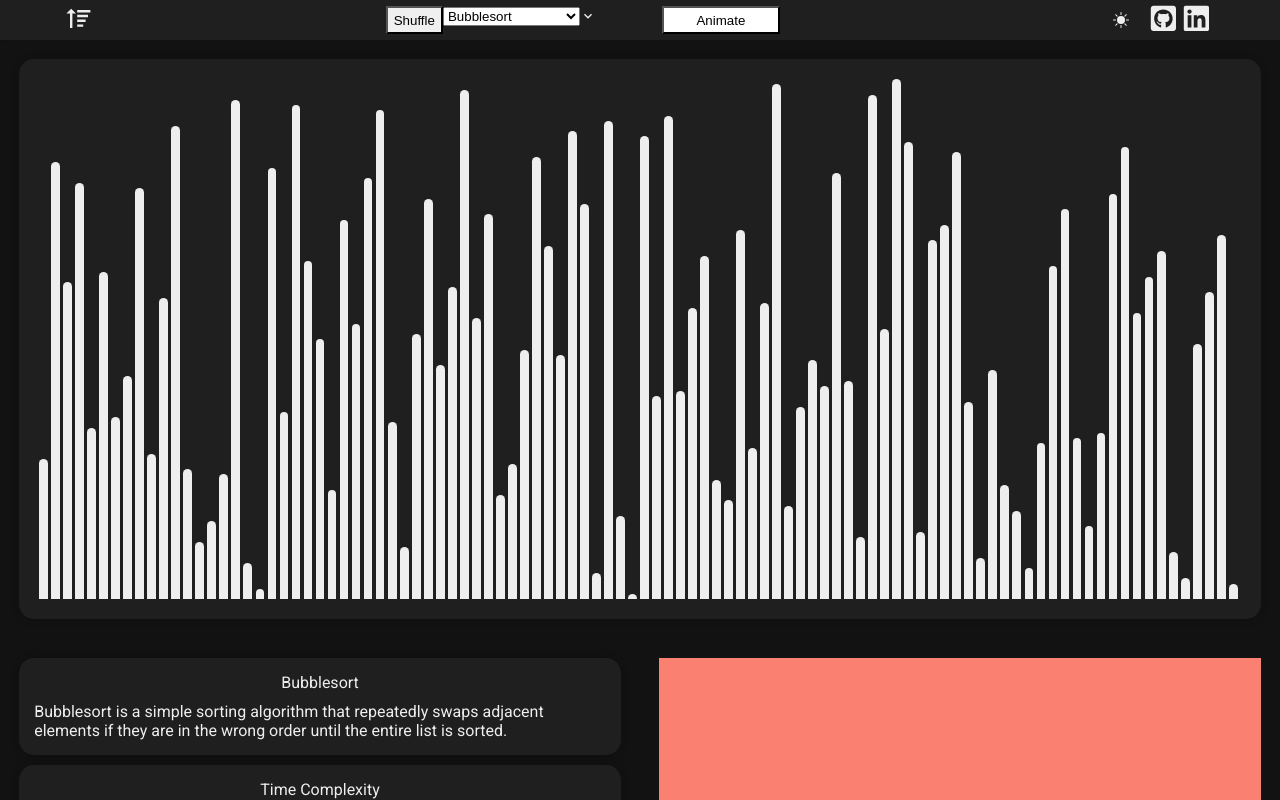
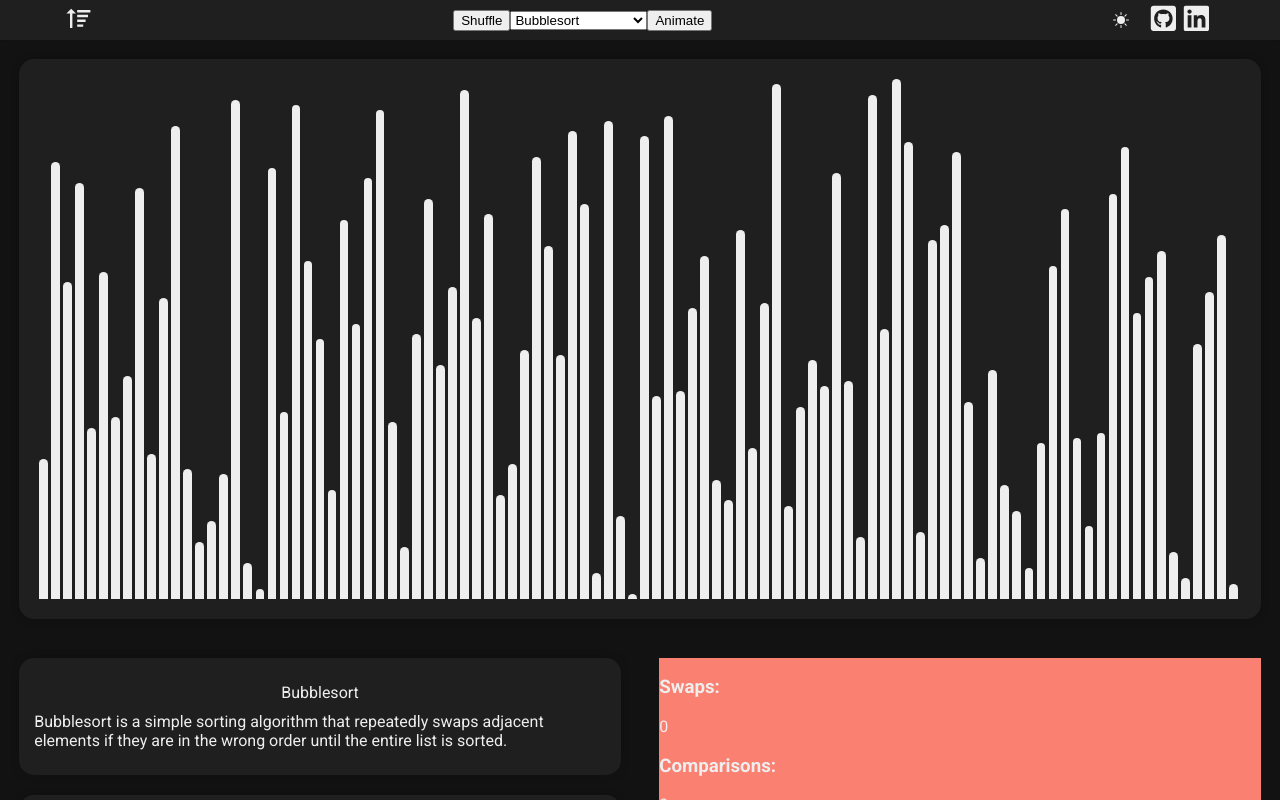
Before and after one commit to patricktrp/sorting-algorithm-visualizer, a React (Vite) app: page / in a window 1280 px wide. Shown: the top 800 px of the page. Built offline with nearby package versions, Linux system fonts and the light colour scheme.

Commit message:
work work

```diff
--- a/src/App.jsx
+++ b/src/App.jsx
@@ -10,11 +10,13 @@ const INIITAL_ARRAY_LENGTH = 100;
 const INITIAL_ANIMATION_SPEED = 200;
 
 function App() {
-  const [numbers, setNumbers] = useState(createRandomArrayBySize(INIITAL_ARRAY_LENGTH))
-  const [selectedAlgorithm, setSelectedAlgorithm] = useState(Algorithms.BUBBLE_SORT)
-  const [barColors, setBarColors] = useState({})
+  const [numbers, setNumbers] = useState(createRandomArrayBySize(INIITAL_ARRAY_LENGTH));
+  const [selectedAlgorithm, setSelectedAlgorithm] = useState(Algorithms.BUBBLE_SORT);
+  const [barColors, setBarColors] = useState({});
   const [isAnimating, setIsAnimating] = useState(false);
-  const [animationSpeed, setAnimationSpeed] = useState(INITIAL_ANIMATION_SPEED)
+  const [animationSpeed, setAnimationSpeed] = useState(INITIAL_ANIMATION_SPEED);
+  const [comparisons, setComparisons] = useState(0);
+  const [swaps, setSwaps] = useState(0);
 
   const shuffleArrayHandler = () => {
     setNumbers((numbers) => createRandomArrayBySize(numbers.length))
@@ -58,7 +60,9 @@ function App() {
 
   const animationHandler = () => {
     setIsAnimating(true);
-    const animations = getAnimations(selectedAlgorithm, [...numbers])
+    setSwaps(0);
+    setComparisons(0);
+    const animations = getAnimations(selectedAlgorithm, [...numbers]);
 
     for (let i = 0; i < animations.length; i++) {
       const animation = animations[i];
@@ -67,6 +71,7 @@ function App() {
         case AnimationTypes.SWAP:
           setTimeout(() => {
             const [i, j] = animation.indexes;
+            setSwaps((swaps) => swaps + 1);
             setNumbers((oldNumbers) => {
               return swap([...oldNumbers], i, j);
             })
@@ -75,6 +80,9 @@ function App() {
 
         case AnimationTypes.COLOR:
           setTimeout(() => {
+            if (animation.isComparison) {
+              setComparisons(comparisons => comparisons + 1);
+            }
             const coloring = animation.coloring;
             setBarColors(oldBarColors => {
               const newBarColors = { ...oldBarColors };
@@ -112,7 +120,7 @@ function App() {
 
     setTimeout(() => {
       setIsAnimating(false);
-    }, (animations.length * animationSpeed) + 250)
+    }, (animations.length * animationSpeed) + 500)
 
   }
 
@@ -133,6 +141,8 @@ function App() {
         selectedAlgorithm={selectedAlgorithm}
         applyCaseOrdering={applyCaseOrdering}
         barColors={barColors}
+        swaps={swaps}
+        comparisons={comparisons}
       />
     </>
   )
--- a/src/algorithms/bubblesort.js
+++ b/src/algorithms/bubblesort.js
@@ -7,19 +7,13 @@ export const bubbleSort = (arr) => {
     for (let i = 0; i < arr.length - 1; i++) {
         let isAlreadySorted = true;
         for (let j = 0; j < arr.length - i - 1; j++) {
-            animations.push({
-                type: AnimationTypes.COLOR, coloring: [
-                    { index: j, color: 'salmon' },
-                    { index: j + 1, color: 'salmon' }
-                ]
-            });
-            animations.push({ type: AnimationTypes.COLOR_RESET_BY_INDEXES, indexes: [j, j + 1] });
-
+            animations.push({ type: AnimationTypes.COLOR, coloring: [{ index: j, color: 'red' }, { index: j + 1, color: 'red' }], isComparison: true })
             if (arr[j] > arr[j + 1]) {
                 swap(arr, j, j + 1);
                 animations.push({ type: AnimationTypes.SWAP, indexes: [j, j + 1] })
                 isAlreadySorted = false;
             }
+            animations.push({ type: AnimationTypes.COLOR_RESET_BY_INDEXES, indexes: [j, j + 1] });
         }
         if (isAlreadySorted) break;
     }
--- a/src/algorithms/insertion-sort.js
+++ b/src/algorithms/insertion-sort.js
@@ -0,0 +1,42 @@
+import { AnimationTypes } from "../animations";
+import { swap } from "../utils/array";
+
+export const insertionSort = (arr) => {
+    const animations = [];
+
+    for (let i = 1; i < arr.length; i++) {
+        let j = i;
+        animations.push({
+            type: AnimationTypes.COLOR,
+            coloring: [{ index: j, color: 'red' }, { index: j - 1, color: 'red' }],
+            isComparison: true
+        });
+        animations.push({
+            type: AnimationTypes.COLOR_RESET_BY_INDEXES,
+            indexes: [j, j - 1]
+        });
+        while (j > 0 && arr[j] < arr[j - 1]) {
+            if (j !== i) {
+                animations.push({
+                    type: AnimationTypes.COLOR,
+                    coloring: [{ index: j, color: 'red' }, { index: j - 1, color: 'red' }],
+                    isComparison: true
+                });
+            }
+            animations.push({
+                type: AnimationTypes.SWAP,
+                indexes: [j, j - 1]
+            });
+            swap(arr, j, j - 1);
+            if (j !== i) {
+                animations.push({
+                    type: AnimationTypes.COLOR_RESET_BY_INDEXES,
+                    indexes: [j, j - 1]
+                });
+            }
+            j--;
+        }
+    }
+
+    return animations;
+}
--- a/src/algorithms/selection-sort.js
+++ b/src/algorithms/selection-sort.js
@@ -0,0 +1,24 @@
+import { swap } from "../utils/array";
+import { AnimationTypes } from "../animations";
+
+export const selectionSort = (arr) => {
+    const animations = [];
+
+    for (let i = 0; i < arr.length - 1; i++) {
+        let smallestIdx = i;
+        for (let j = i + 1; j < arr.length; j++) {
+            if (arr[j] < arr[smallestIdx]) {
+                smallestIdx = j;
+            }
+        }
+        if (i !== smallestIdx) {
+            animations.push({
+                type: AnimationTypes.SWAP,
+                indexes: [i, smallestIdx]
+            })
+            swap(arr, i, smallestIdx);
+        }
+    }
+
+    return animations;
+}
--- a/src/animations.js
+++ b/src/animations.js
@@ -1,5 +1,7 @@
 import { Algorithms } from "./algorithms/constants";
 import { bubbleSort } from './algorithms/bubblesort';
+import { insertionSort } from "./algorithms/insertion-sort";
+import { selectionSort } from "./algorithms/selection-sort";
 
 export const getAnimations = (algorithm, array) => {
     let animations;
@@ -9,8 +11,10 @@ export const getAnimations = (algorithm, array) => {
             animations = bubbleSort(array);
             break;
         case Algorithms.INSERTION_SORT:
+            animations = insertionSort(array);
             break;
         case Algorithms.SELECTION_SORT:
+            animations = selectionSort(array);
             break;
         case Algorithms.MERGE_SORT:
             break;
@@ -31,3 +35,8 @@ export const AnimationTypes = {
     COLOR_RESET: "COLOR_RESET",
     COLOR_RESET_BY_INDEXES: "COLOR_RESET_BY_INDEXES"
 }
+
+export const Statistics = {
+    SWAP: "SWAP",
+    COMPARISON: "COMPARISON"
+}
--- a/src/components/AlgorithmInfo.module.css
+++ b/src/components/AlgorithmInfo.module.css
@@ -19,9 +19,9 @@
     flex-direction: column;
     align-items: center;
     justify-content: center;
-    margin-bottom: 10px;
+    margin-bottom: 20px;
     box-sizing: border-box;
-    padding: 15px;
+    padding: 25px 15px;
     font-size: 1em;
 }
 
--- a/src/components/Bar.jsx
+++ b/src/components/Bar.jsx
@@ -1,4 +1,5 @@
 import styles from './Bar.module.css'
+import { ReactPropTypes } from 'react'
 
 const Bar = (props) => {
     const barHeight = (((props.value) / (props.length)) * 100) + 1
--- a/src/components/Navbar.jsx
+++ b/src/components/Navbar.jsx
@@ -1,4 +1,4 @@
-import { Button, Select } from '@chakra-ui/react';
+import { Select } from '@chakra-ui/react';
 import { BiSortUp } from 'react-icons/bi';
 import { BsFillMoonFill, BsFillSunFill } from 'react-icons/bs';
 import { FaGithubSquare, FaLinkedin } from 'react-icons/fa';
@@ -30,8 +30,8 @@ const Navbar = (props) => {
                 </div>
 
                 <div style={{ display: 'flex' }}>
-                    <Button isLoading={props.isAnimating} onClick={props.onShuffleArray}>Shuffle</Button>
-                    <Select value={props.selectedAlgorithm} onChange={e => props.onAlgorithmChange(e.target.value)}>
+                    <button disabled={props.isAnimating} onClick={props.onShuffleArray}>Shuffle</button>
+                    <Select disabled={props.isAnimating} value={props.selectedAlgorithm} onChange={e => props.onAlgorithmChange(e.target.value)}>
                         <option value={Algorithms.BUBBLE_SORT}>Bubblesort</option>
                         <option value={Algorithms.INSERTION_SORT}>Insertion Sort</option>
                         <option value={Algorithms.SELECTION_SORT}>Selection Sort</option>
@@ -39,26 +39,13 @@ const Navbar = (props) => {
                         <option value={Algorithms.MERGE_SORT}>Mergesort</option>
                         <option value={Algorithms.QUICK_SORT}>Quicksort</option>
                     </Select>
-                    {/* <Button isLoading={props.isAnimating} onClick={props.onAnimate}>Animate</Button> */}
-                    <Button
-                        height='3.5vh'
-                        maxHeight={'50px'}
-                        onClick={props.onAnimate}
-                        isLoading={props.isAnimating}
-                        width='200px'
-                        backgroundColor='white'
-                        // loadingText='Animating'
-                        _hover={{
-                            background: 'grey',
-                            color: 'white',
-                        }}
-                    >Animate</Button>
+                    <button disabled={props.isAnimating} onClick={props.onAnimate}>Animate</button>
                 </div>
 
                 <ul className={styles['navbar-menu-list']}>
                     <li style={{ display: 'flex', justifyContent: 'center', alignItems: 'center', marginRight: '20px' }}>{!isDarkMode ? <BsFillMoonFill onClick={toggleDarkMode} /> : <BsFillSunFill onClick={toggleDarkMode} />}</li>
-                    <li><FaGithubSquare size="1.8em" /></li>
-                    <li><FaLinkedin size="1.8em" /></li>
+                    <li><a target="_blank" rel="noreferrer" href="https://github.com/patricktrp/sorting-algorithm-visualizer"><FaGithubSquare size="1.8em" /></a></li>
+                    <li><a target="_blank" rel="noreferrer" href="https://www.linkedin.com/in/patrick-treppmann/"><FaLinkedin size="1.8em" /></a></li>
                 </ul>
             </div>
         </nav>
--- a/src/components/Navbar.module.css
+++ b/src/components/Navbar.module.css
@@ -23,3 +23,7 @@
     cursor: pointer;
     margin-right: 0.3rem;
 }
+
+.navbar-menu-list li a {
+    color: var(--font-color-primary)
+}
--- a/src/components/RuntimeInfo.jsx
+++ b/src/components/RuntimeInfo.jsx
@@ -1,9 +1,12 @@
 import styles from './RuntimeInfo.module.css'
 
-const RuntimeInfo = () => {
+const RuntimeInfo = (props) => {
     return (
         <div className={styles['runtime-info']}>
-
+            <h3>Swaps:</h3>
+            <p>{props.swaps}</p>
+            <h3>Comparisons:</h3>
+            <p>{props.comparisons}</p>
         </div>
     )
 }
--- a/src/components/Visualizer.jsx
+++ b/src/components/Visualizer.jsx
@@ -15,7 +15,7 @@ const Visualizer = (props) => {
                     return <Bar key={num} value={num} length={arraySize} color={color} />
                 })}
             </div>
-            <RuntimeInfo />
+            <RuntimeInfo swaps={props.swaps} comparisons={props.comparisons} />
         </main>
     )
 }
```
